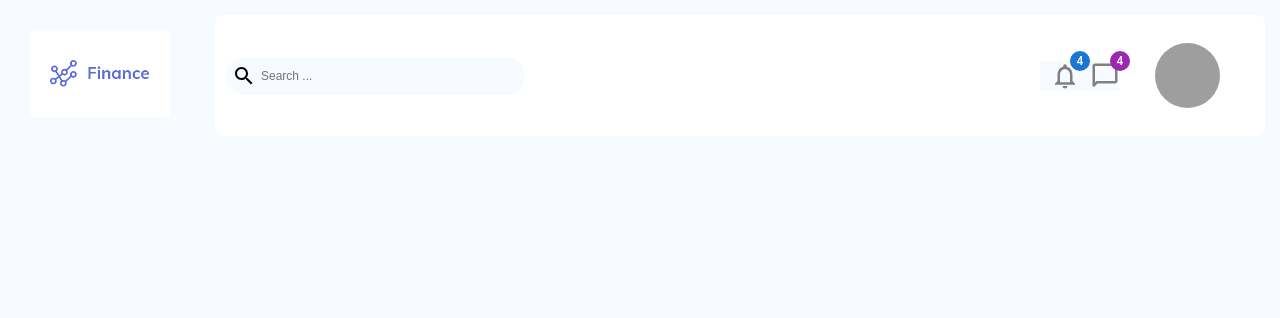
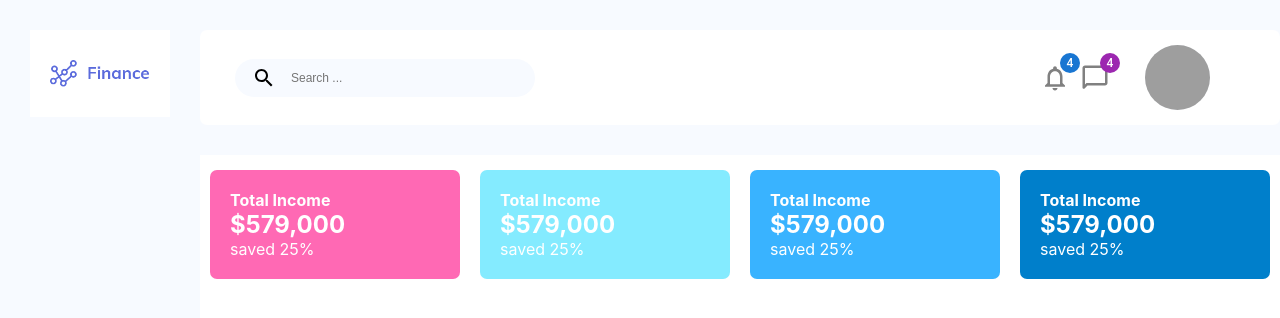
Before and after one commit to codetrain1984/Admin-panel, a React (Create React App) app: page / in a window 1280 px wide. Shown: the top 318 px of the page. Built offline with nearby package versions, Linux system fonts and the light colour scheme; grey boxes are pictures that could not be loaded.

Commit message:
Dashboard Boxes Added

```diff
--- a/src/App.css
+++ b/src/App.css
@@ -8,6 +8,9 @@
 main {
   flex: 1;
   display: flex;
-  /* background-color: crimson; */
-  /* padding: 20px; */
 }
+.header-dashborard {
+  width: 100%;
+  height: 100vh;
+  margin-right: 20px;
+}
--- a/src/App.js
+++ b/src/App.js
@@ -1,4 +1,5 @@
 import './App.css'
+import Dashboard from './Components/Dashboard/Dashboard'
 import Header from './Components/Header/Header'
 import Sidebar from './Components/Sidebar/Sidebar'
 
@@ -7,7 +8,10 @@ function App() {
     <div className="App">
       <main>
         <Sidebar />
-        <Header />
+        <div className="header-dashborard">
+          <Header />
+          <Dashboard />
+        </div>
       </main>
     </div>
   )
--- /dev/null
+++ b/src/Components/Dashboard/Dashboard.css
@@ -0,0 +1,42 @@
+.dashboard {
+  flex: 4;
+  width: 100%;
+  background-color: #fff;
+  height: 100vh;
+  border-radius: 7px;
+}
+.dashboard-info {
+  width: 100%;
+  display: flex;
+  align-items: center;
+  justify-content: space-evenly;
+  margin-top: 20px;
+  background-color: inherit;
+}
+.dashboard-box {
+  width: 250px;
+  border-radius: 7px;
+  margin: 10px;
+  margin-top: 15px;
+  padding: 20px;
+  background-color: rgb(187, 141, 230);
+  text-align: left;
+  color: #fff;
+}
+.dashboard-box.one {
+  background-color: #ff69b4;
+}
+.dashboard-box.two {
+  background-color: #84ebff;
+}
+.dashboard-box.three {
+  background-color: #39b3ff;
+}
+.dashboard-box.four {
+  background-color: #007fcb;
+}
+.dashboard-box h4,
+h2,
+p {
+  background-color: inherit;
+}
--- /dev/null
+++ b/src/Components/Dashboard/Dashboard.jsx
@@ -0,0 +1,37 @@
+import React from 'react'
+import './Dashboard.css'
+import Dashboardbox from './DashboardBox'
+
+export default function Dashboard() {
+  return (
+    <div className="dashboard">
+      <div className="dashboard-info">
+        {/* <Dashboardbox title="Total Income" price="579,000" id="one" />
+        <Dashboardbox title="Total Expences" price="79,000" id="two" />
+        <Dashboardbox title="Cash on Hand" price="92,000" id="three" />
+        <Dashboardbox title="Net Profit Margin" price="579,000" id="four" /> */}
+
+        <div className="dashboard-box one">
+          <h4>Total Income</h4>
+          <h2>$579,000</h2>
+          <p>saved 25%</p>
+        </div>
+        <div className="dashboard-box two">
+          <h4>Total Income</h4>
+          <h2>$579,000</h2>
+          <p>saved 25%</p>
+        </div>
+        <div className="dashboard-box three">
+          <h4>Total Income</h4>
+          <h2>$579,000</h2>
+          <p>saved 25%</p>
+        </div>
+        <div className="dashboard-box four">
+          <h4>Total Income</h4>
+          <h2>$579,000</h2>
+          <p>saved 25%</p>
+        </div>
+      </div>
+    </div>
+  )
+}
--- /dev/null
+++ b/src/Components/Dashboard/DashboardBox.css
@@ -0,0 +1,15 @@
+.dashboard-box {
+  width: 250px;
+  border-radius: 7px;
+  margin: 10px;
+  margin-top: 15px;
+  padding: 20px;
+  background-color: rgb(187, 141, 230);
+  text-align: left;
+  color: #fff;
+}
+.dashboard-box h4,
+h2,
+p {
+  background-color: inherit;
+}
--- /dev/null
+++ b/src/Components/Dashboard/DashboardBox.jsx
@@ -0,0 +1,14 @@
+import React from 'react'
+import './DashboardBox.css'
+
+export default function DashboardBox({ title, price }) {
+  return (
+    <div className="dashboard-box">
+      {/* <div className="dashboard-container"> */}
+      <h4>{title}</h4>
+      <h2>${price}</h2>
+      <p>saved 25%</p>
+      {/* </div> */}
+    </div>
+  )
+}
--- a/src/Components/Header/Header.css
+++ b/src/Components/Header/Header.css
@@ -1,16 +1,17 @@
 .header {
   flex: 4;
+  padding: 15px;
   background-color: #fff;
   display: flex;
   align-items: center;
   justify-content: space-between;
-  margin-top: 30px;
-  margin: 15px;
+  margin: 30px 0;
+  /* margin: 15px; */
   border-radius: 7px;
 }
 .header-container {
   width: 100%;
-  margin: 0 10px;
+  margin: 0 20px;
   background-color: inherit;
   display: flex;
   align-items: center;
@@ -29,8 +30,11 @@
   border: none;
   outline: none;
   background: unset;
-  margin-left: 5px;
+  margin-left: 15px;
   font-size: 12px;
+}
+.search-logo {
+  margin-left: 10px;
 }
 .header-notification {
   background-color: #fff;
--- a/src/Components/Header/Header.jsx
+++ b/src/Components/Header/Header.jsx
@@ -15,16 +15,24 @@ export default function Header() {
         </div>
         <div className="header-notification">
           <div className="notif-info">
-            <Badge badgeContent={4} color="primary">
+            <Badge
+              badgeContent={4}
+              color="primary"
+              sx={{ backgroundColor: 'white' }}
+            >
               <NotificationsNoneOutlinedIcon
                 className="notif-icon"
-                sx={{ fontSize: 30, color: 'gray' }}
+                sx={{ fontSize: 30, color: 'gray', backgroundColor: 'white' }}
               />
             </Badge>
-            <Badge badgeContent={4} color="secondary">
+            <Badge
+              badgeContent={4}
+              color="secondary"
+              sx={{ backgroundColor: 'white' }}
+            >
               <ChatBubbleOutlineRoundedIcon
                 className="notif-icon"
-                sx={{ fontSize: 30, color: 'gray' }}
+                sx={{ fontSize: 30, color: 'gray', backgroundColor: 'white' }}
               />
             </Badge>
           </div>
```
